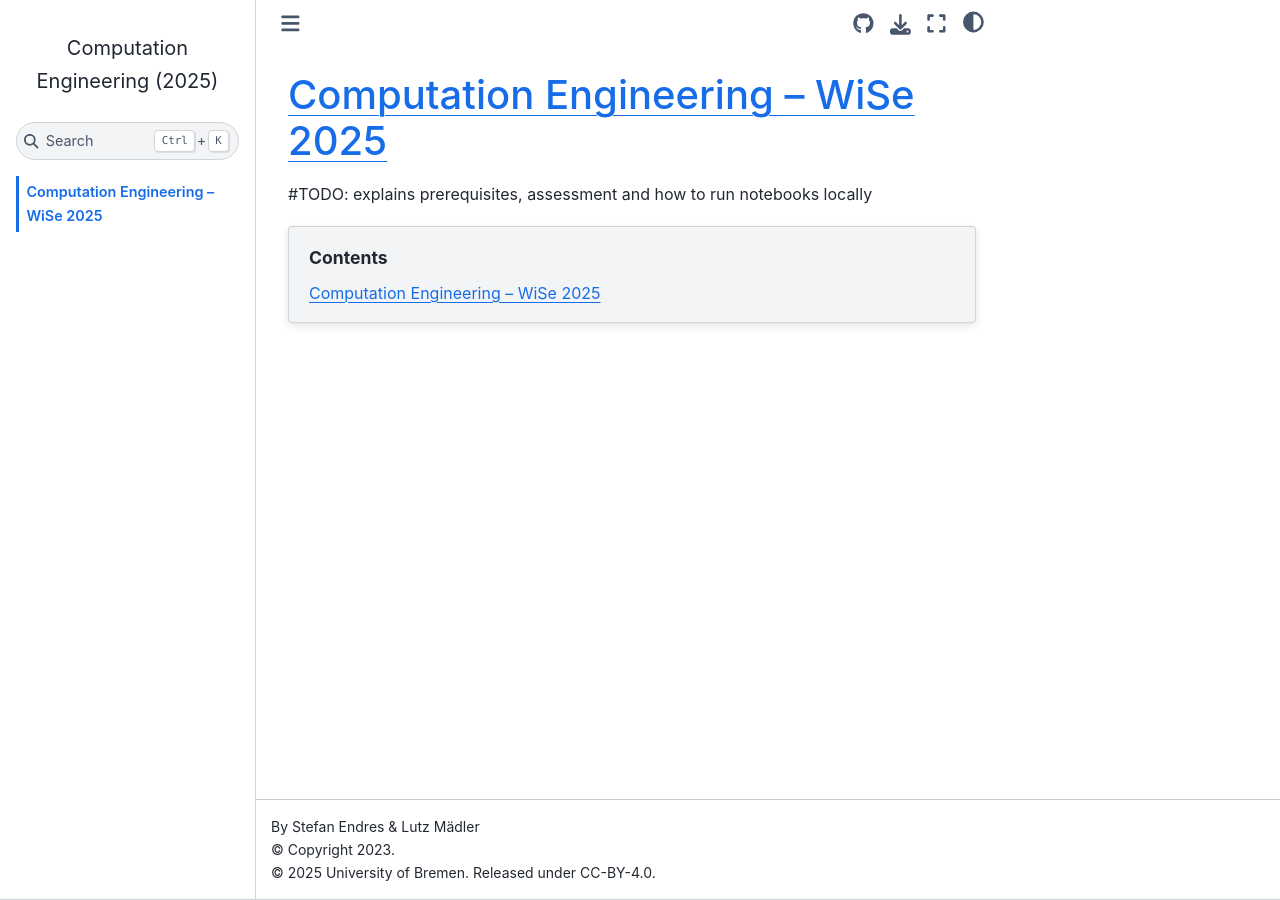
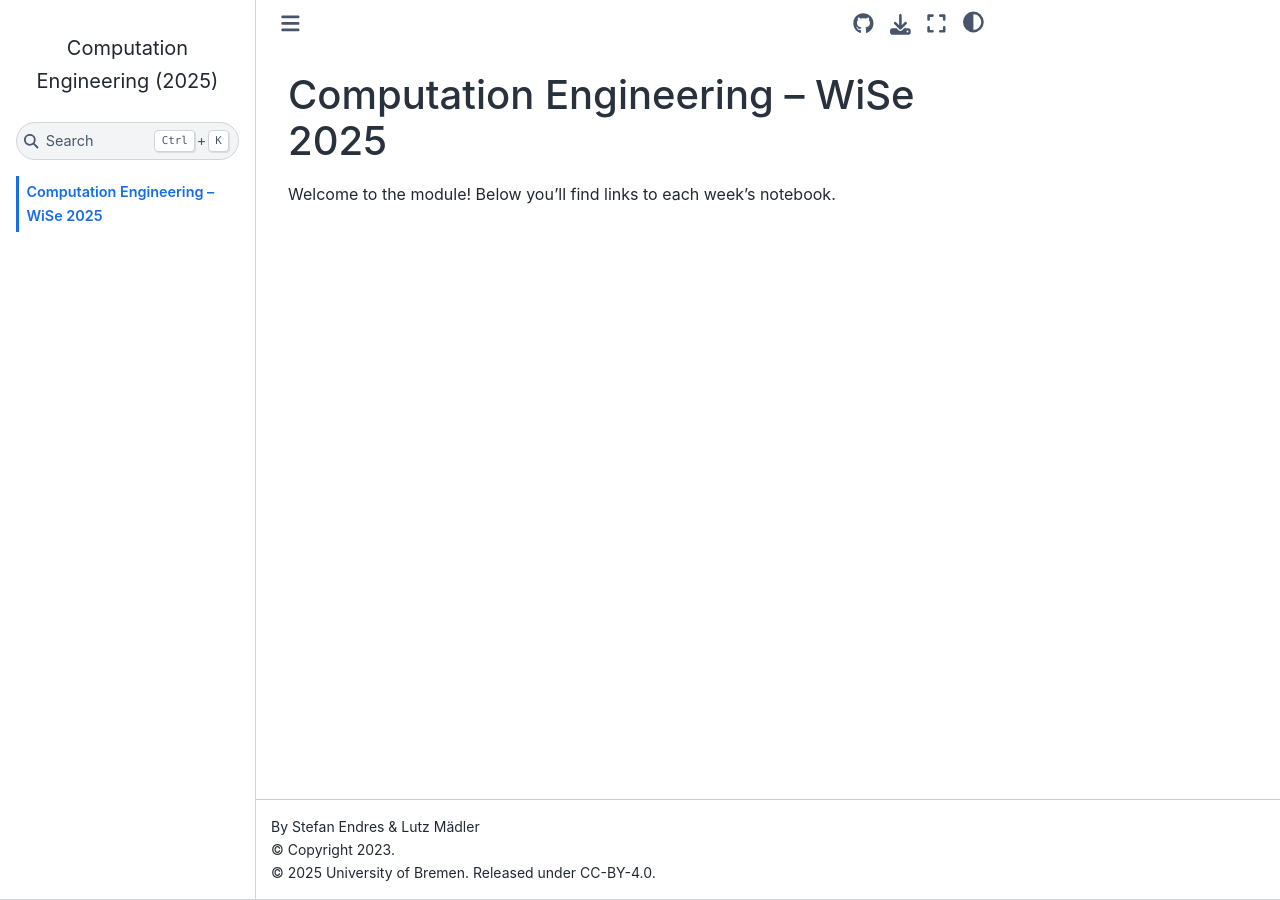
Before and after one commit to Leibniz-IWT/comp_eng, a Jupyter Book: the page built from intro.md, in a window 1280 px wide. Built offline with Jupyter Book 1.0.4 settings and Sphinx 7.4.7 and the Sphinx Book theme 1.1.4, drawn with Linux system fonts in a browser that asks for light colours; pages that are not in the unit, such as notebooks, are missing from menus.

Commit message:
Update intro.md

````diff
--- a/intro.md
+++ b/intro.md
@@ -1,8 +1,11 @@
+---
+title: Computation Engineering – WiSe 2025
+---
+
 # Computation Engineering – WiSe 2025
 
-#TODO: explains prerequisites, assessment and how to run notebooks locally
+Welcome to the module!  Below you’ll find links to each week’s notebook.
 
 ```{contents}
----
-depth: 2   # optional auto-generated mini-ToC for this page
----
+:local:
+:depth: 2
````
